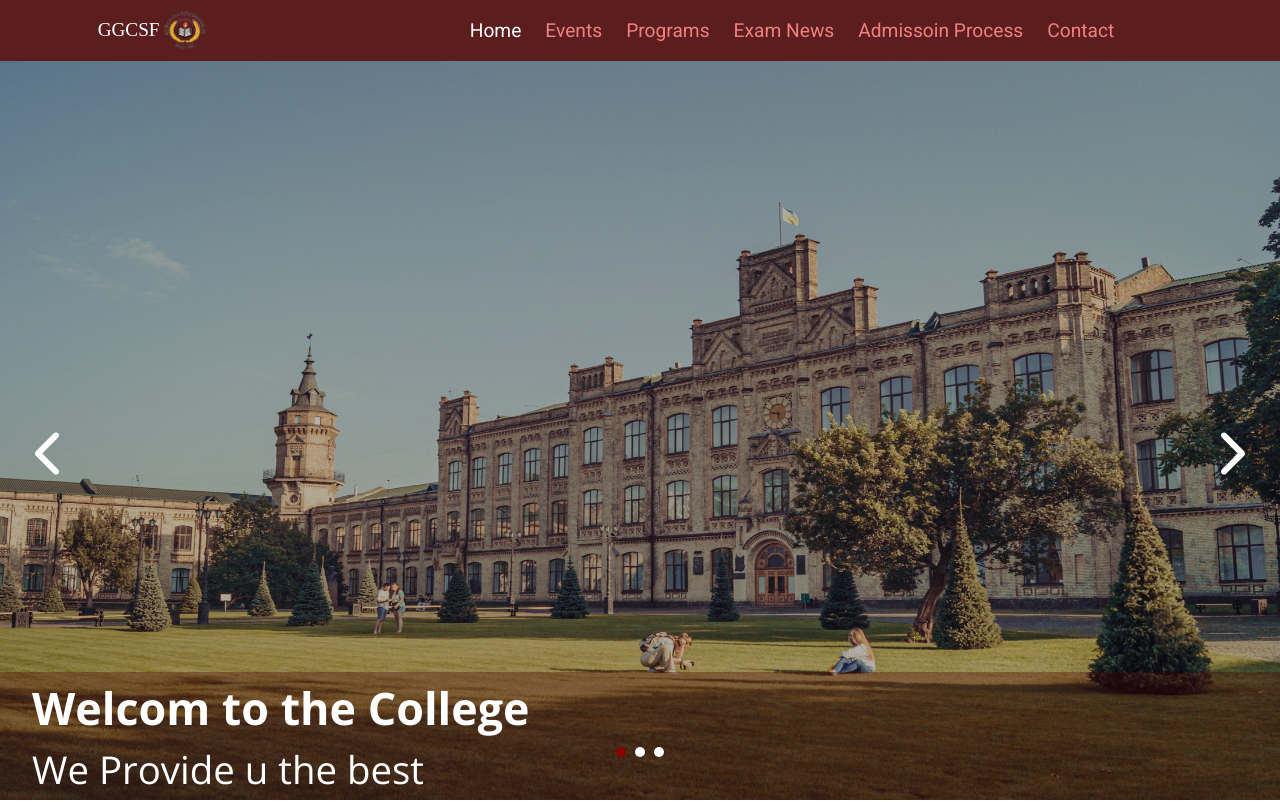
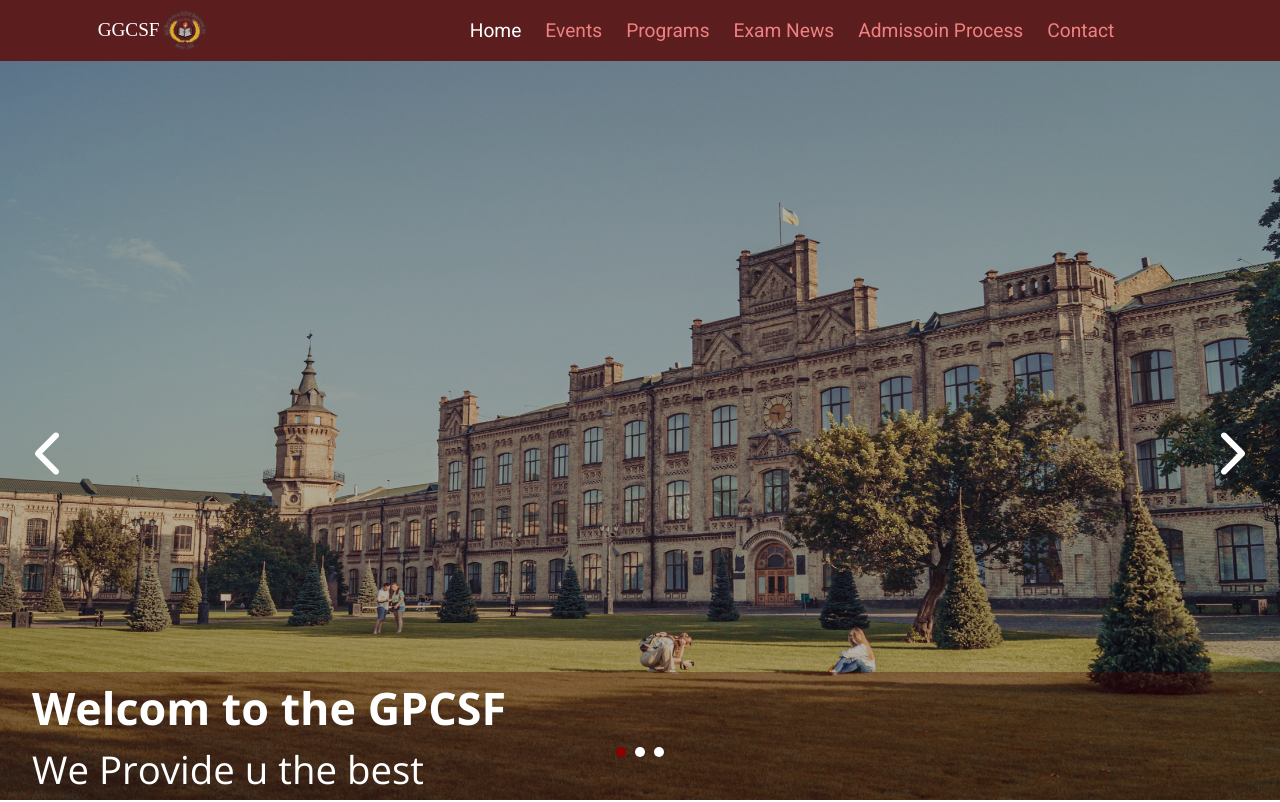
Before and after one commit to RMHamzaArif89/FYP-College-Website, a React (Vite) app in the folder College_Site_Frontend/: page / in a window 1280 px wide. Shown: the top 802 px of the page. Built offline with nearby package versions, Linux system fonts and the light colour scheme.

Commit message:
created connection for backend

```diff
--- a/College_Site_Frontend/src/Components/HomeImgSlider/ImgCon.jsx
+++ b/College_Site_Frontend/src/Components/HomeImgSlider/ImgCon.jsx
@@ -11,7 +11,7 @@ function ImgCon(data) {
     <div className='imgCon' style={imgSliderStyle}>
       <div className='imgConText'>
 
-      <div className="imgSliderH1">Welcom to the College</div>
+      <div className="imgSliderH1">Welcom to the GPCSF</div>
         <div className="imgSliderH2">We Provide u the best</div>
 
       </div>
```
Also changed, not shown: 1 other file (tests, documents, lock files or other folders).
